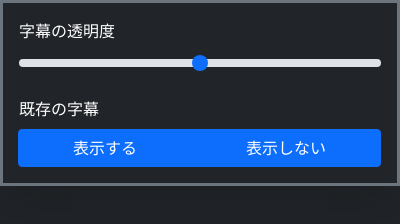
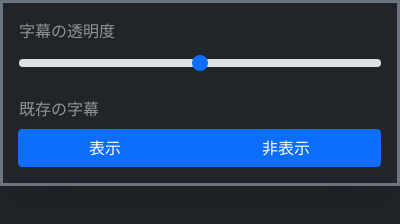
Before and after one commit to ritogk/gmeet-cc-decoration, a browser extension: page chrome-extention/popup.html in a window 400 px wide. Drawn offline with Linux system fonts and the light colour scheme.

Commit message:
ポップアップをかっこよくした

```diff
--- a/chrome-extention/popup.html
+++ b/chrome-extention/popup.html
@@ -8,7 +8,7 @@
     <script src="./bootstrap.min.js"></script>
     <script src="./popup.js"></script>
   </head>
-  <body class="shadow-lg bg-dark text-white">
+  <body class="shadow-lg bg-dark text-white-50">
     <div class="border border-3 border-secondary" style="width: 400px">
       <div class="m-3">
         <div class="mb-3">
@@ -34,7 +34,7 @@
               autocomplete="off"
               value="1"
             />
-            <label class="btn btn-primary" for="option1">表示する</label>
+            <label class="btn btn-primary" for="option1">表示</label>
 
             <input
               type="radio"
@@ -44,7 +44,7 @@
               autocomplete="off"
               value="2"
             />
-            <label class="btn btn-primary" for="option2">表示しない</label>
+            <label class="btn btn-primary" for="option2">非表示</label>
           </div>
         </div>
       </div>
```
